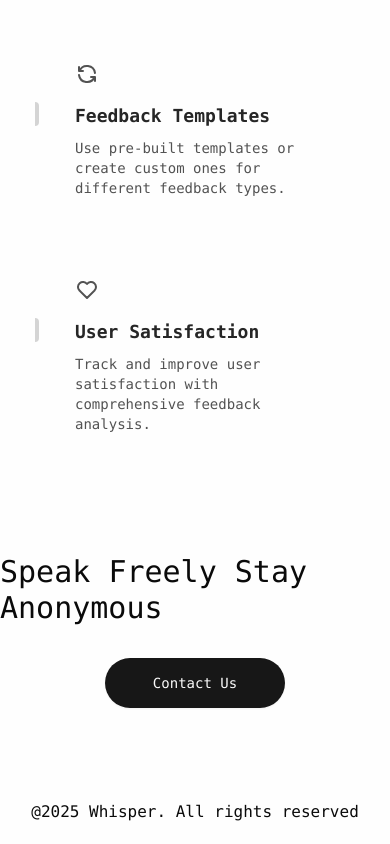
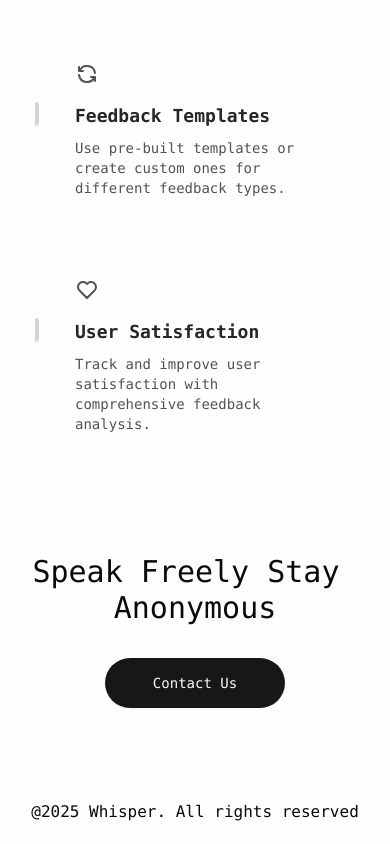
Before and after one commit to nilavtalukdar06/whisper, a Next.js app: page / in a window 390 px wide. Shown: the part 2250-3094 px from the top of the page. Built offline with nearby package versions, Linux system fonts and the light colour scheme.

Commit message:
minor ui fix

```diff
--- a/app/page.js
+++ b/app/page.js
@@ -13,7 +13,7 @@ export default function Home() {
       <HeroSection />
       <FeaturesSection />
       <div className="my-10 flex flex-col justify-center items-center gap-y-8">
-        <TextAnimate className="text-3xl sm:text-5xl font-medium">
+        <TextAnimate className="text-3xl sm:text-5xl font-medium text-center">
           Speak Freely Stay Anonymous
         </TextAnimate>
         <Link
```
